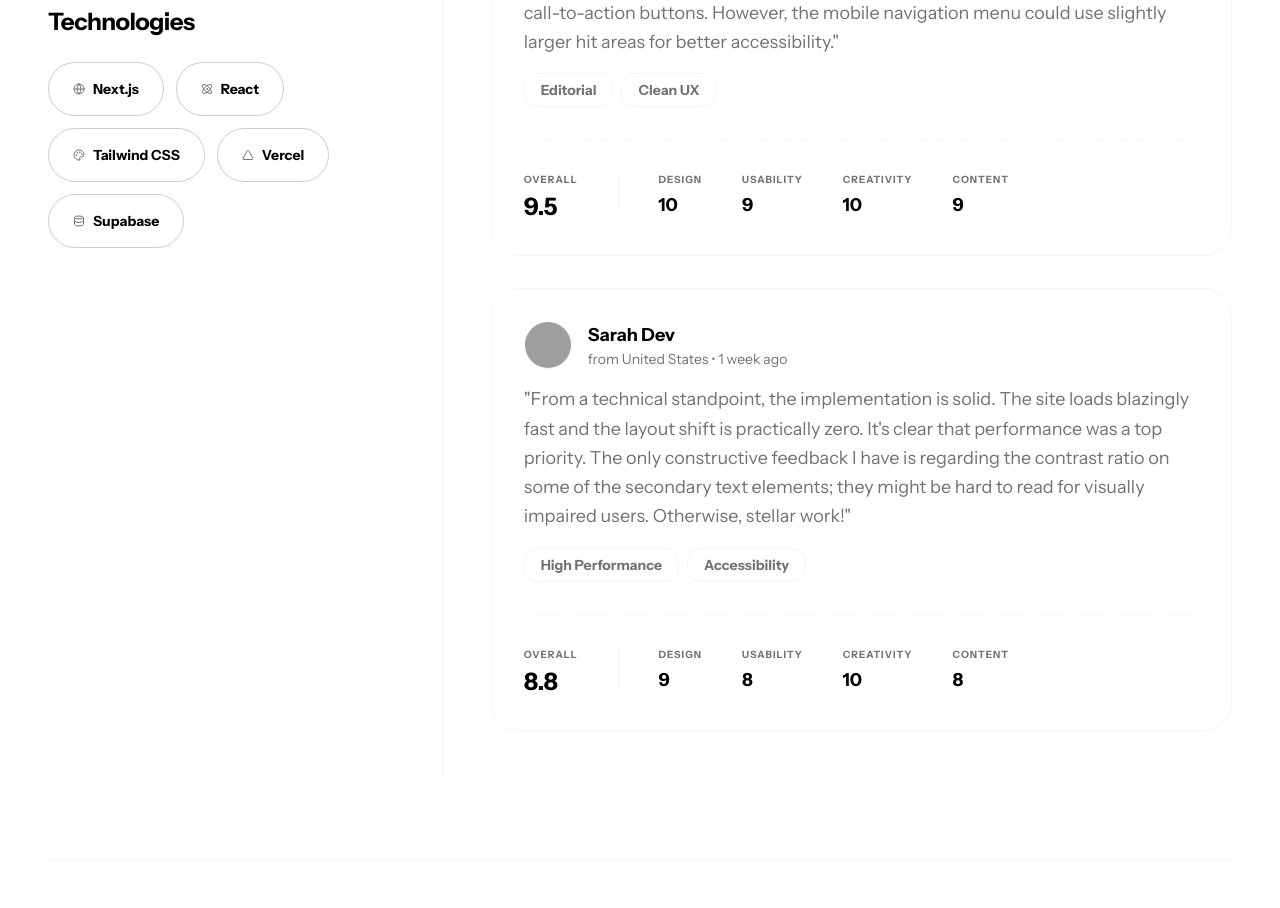
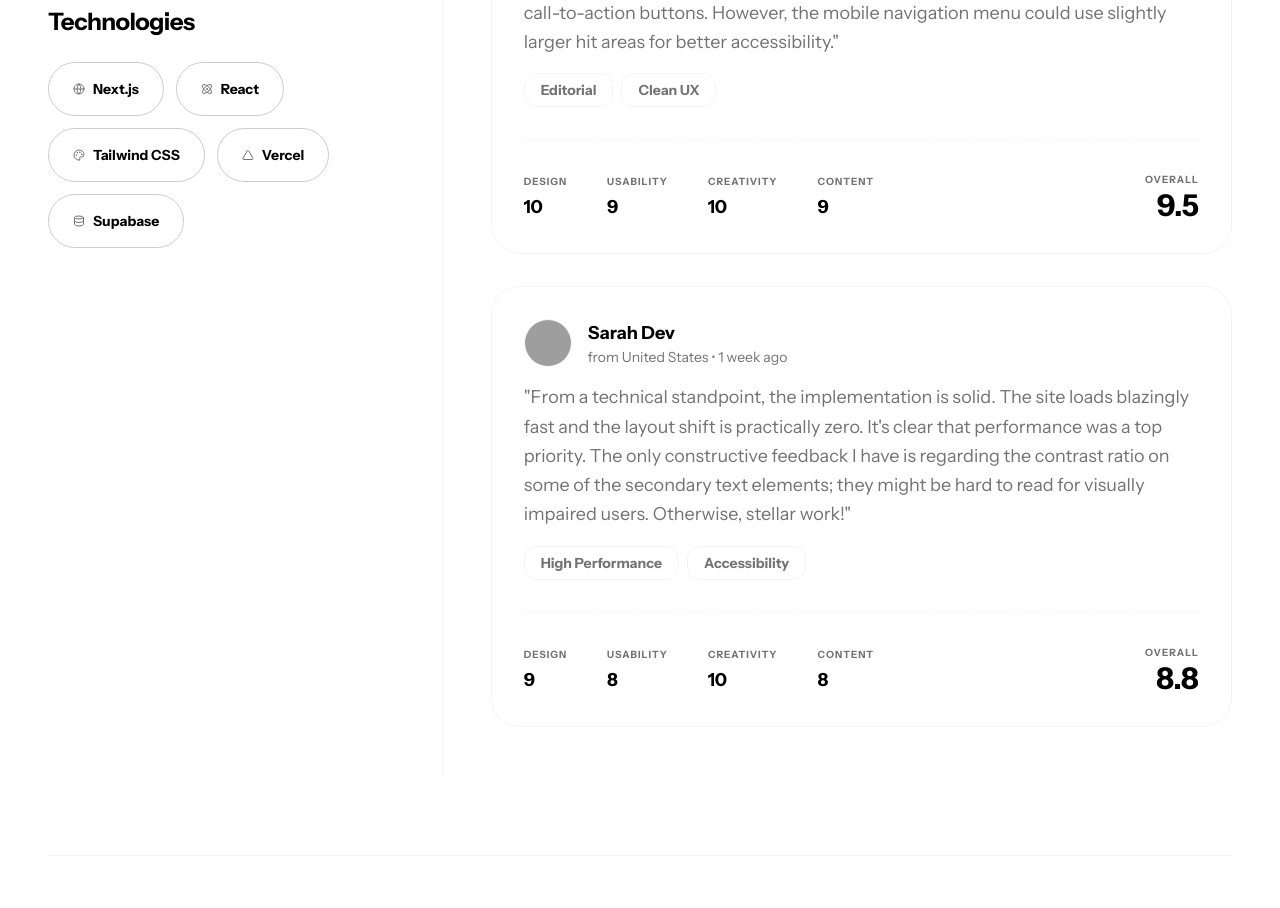
Before and after one commit to yazidtalbi/revvview, a Next.js app: page /site/aria-chen.com in a window 1280 px wide. Shown: the part 1120-2028 px from the top of the page. Built offline with nearby package versions, Linux system fonts and the light colour scheme; grey boxes are pictures that could not be loaded.

Commit message:
style: move overall score to far right in reviews

```diff
--- a/src/app/site/[domain]/page.tsx
+++ b/src/app/site/[domain]/page.tsx
@@ -375,12 +375,8 @@ export default function SitePage({ params }: { params: Promise<{ domain: string
                               </div>
 
                               {/* Horizontal Score Breakdown */}
-                              <div className="flex flex-wrap gap-x-10 gap-y-6 pt-8 border-t border-dashed border-border mt-8">
-                                <div className="flex flex-col gap-1">
-                                  <span className="text-[10px] font-bold text-muted-foreground uppercase tracking-widest">Overall</span>
-                                  <span className="text-2xl font-bold text-black">{review.overall}</span>
-                                </div>
-                                <div className="w-px h-10 bg-border hidden md:block" />
+                              <div className="flex flex-wrap items-end justify-between gap-x-10 gap-y-6 pt-8 border-t border-dashed border-border mt-8">
+                                <div className="flex flex-wrap gap-x-10 gap-y-6">
                                   {[
                                     { label: "Design", score: review.design },
                                     { label: "Usability", score: review.usability },
@@ -392,6 +388,11 @@ export default function SitePage({ params }: { params: Promise<{ domain: string
                                       <span className="text-lg font-bold text-black">{item.score}</span>
                                     </div>
                                   ))}
+                                </div>
+                                <div className="flex flex-col gap-1 items-end">
+                                  <span className="text-[10px] font-bold text-muted-foreground uppercase tracking-widest text-right">Overall</span>
+                                  <span className="text-3xl font-bold text-black leading-none">{review.overall}</span>
+                                </div>
                               </div>
                             </div>
 
```
Lines whose indentation alone changed are shown as unchanged.
